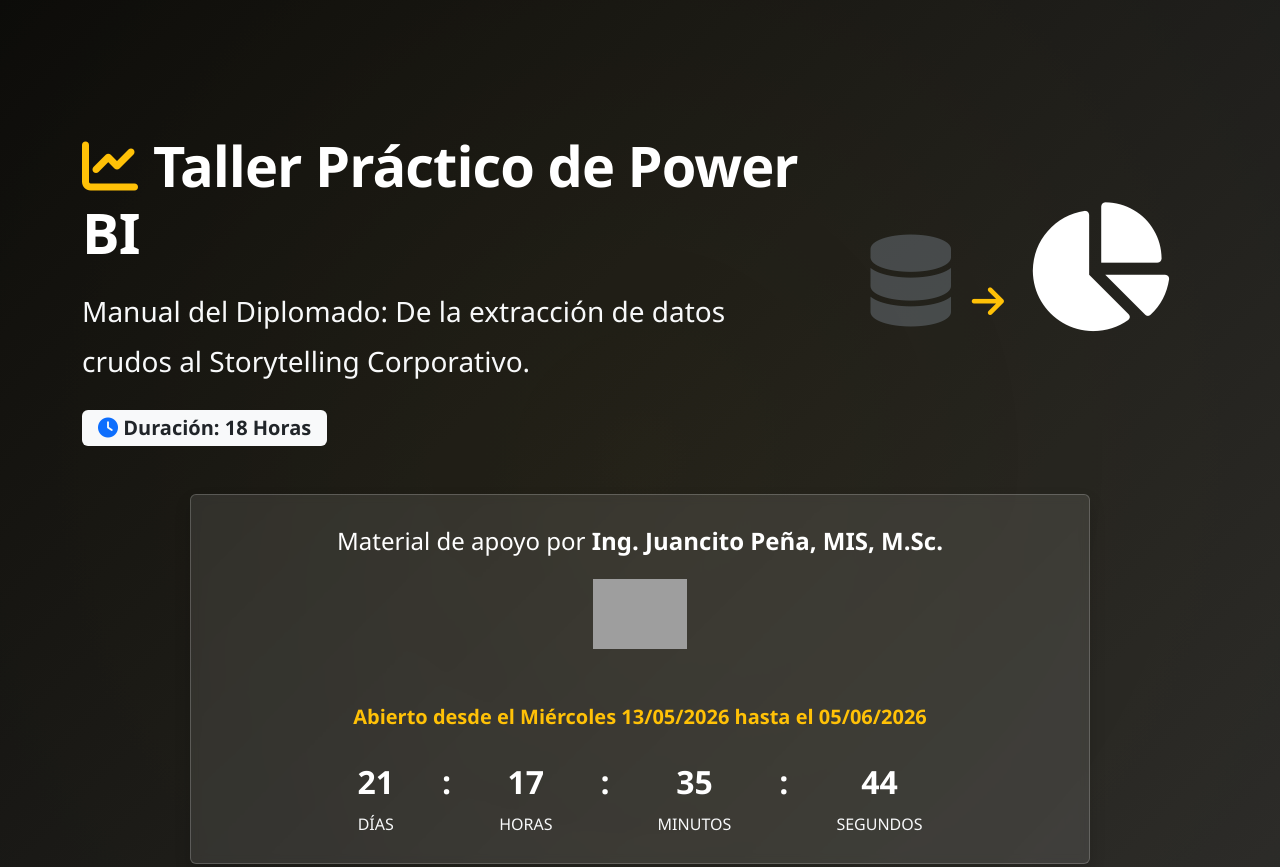
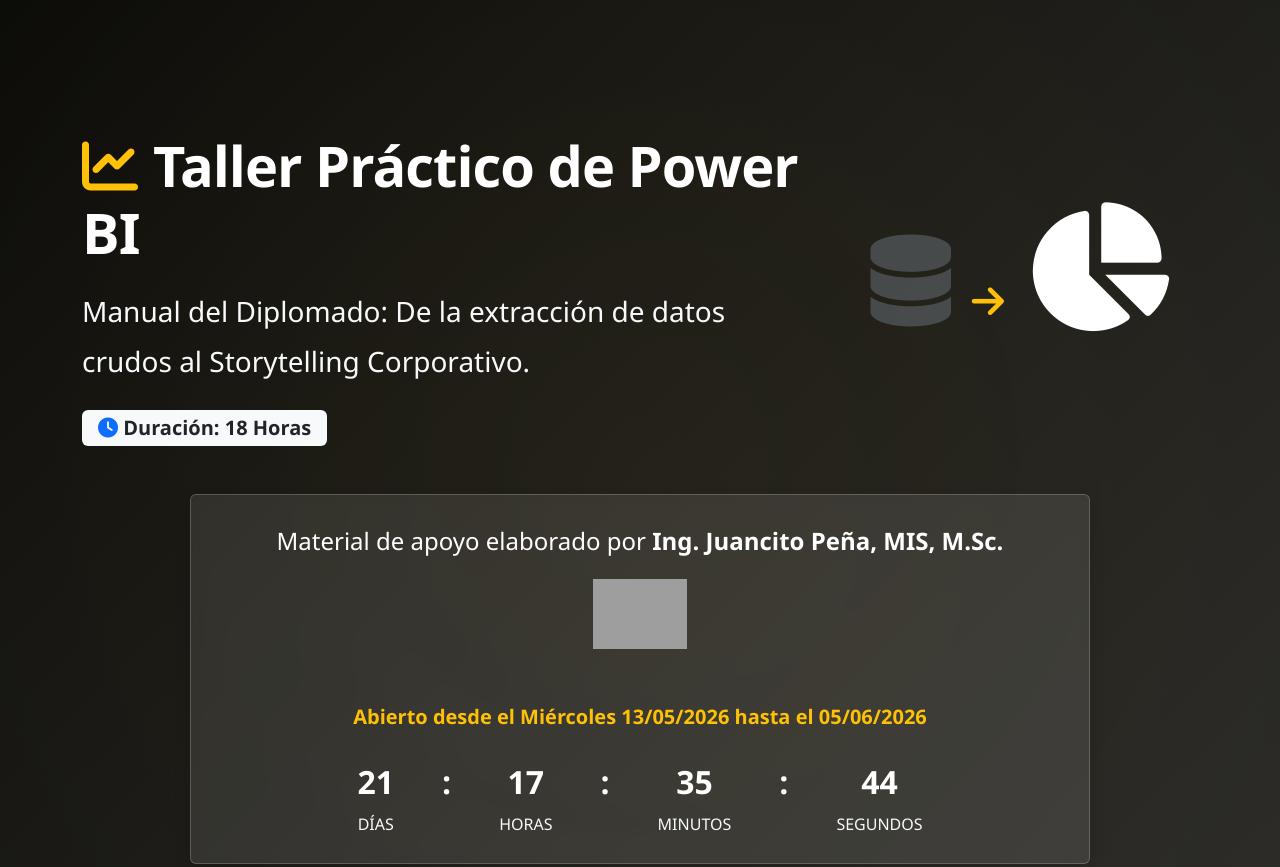
Before and after one commit to JUANCITOPENA/Taller_Pr-ctico_de_Power_BI, a plain HTML site: page index.html in a window 1280 px wide. Shown: the top 867 px of the page. Drawn offline with nearby package versions, Linux system fonts and the light colour scheme; grey boxes are pictures that could not be loaded.

Commit message:
Update index.html

```diff
--- a/index.html
+++ b/index.html
@@ -90,7 +90,7 @@
             <div class="row mt-5">
                 <div class="col-12">
                     <div class="p-4 mx-auto rounded shadow text-center" style="background-color: rgba(255, 255, 255, 0.1); border: 1px solid rgba(255, 255, 255, 0.2); max-width: 900px; backdrop-filter: blur(5px);">
-                        <p class="fs-4 mb-3 text-white">Material de apoyo por <strong>Ing. Juancito Peña, MIS, M.Sc.</strong></p>
+                        <p class="fs-4 mb-3 text-white">Material de apoyo elaborado por <strong>Ing. Juancito Peña, MIS, M.Sc.</strong></p>
                         <img src="https://caesacademy.com/wp-content/uploads/2021/03/logo_02.png" alt="CAES Academy Logo" class="mb-4" style="max-height: 70px; object-fit: contain;">
 
                         <h5 class="text-warning fw-bold mb-4">Abierto desde el Miércoles 13/05/2026 hasta el 05/06/2026</h5>
```
